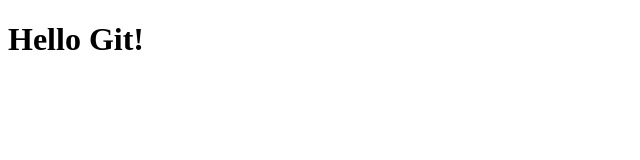
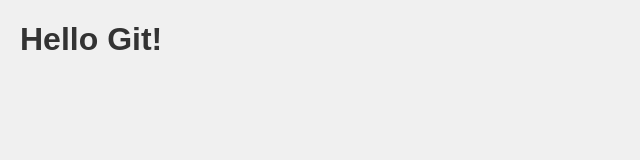
Before and after one commit to TharuC/my-first-repo, a plain HTML site: page index.html in a window 1280 px wide. Shown: the whole page, without its empty margins (0-640 px from the left). Drawn offline with Linux system fonts and the light colour scheme.

Commit message:
Add styling with CSS

```diff
--- a/index.html
+++ b/index.html
@@ -2,6 +2,7 @@
 <html>
   <head>
     <title>My First Page</title>
+    <link rel="stylesheet" href="style.css" />
   </head>
   <body>
     <h1>Hello Git!</h1>
--- /dev/null
+++ b/style.css
@@ -0,0 +1,9 @@
+body {
+    font-family: Arial, sans-serif;
+    margin: 20px;
+    background-color: #f0f0f0;
+}
+
+h1 {
+    color: #333;
+}
```
